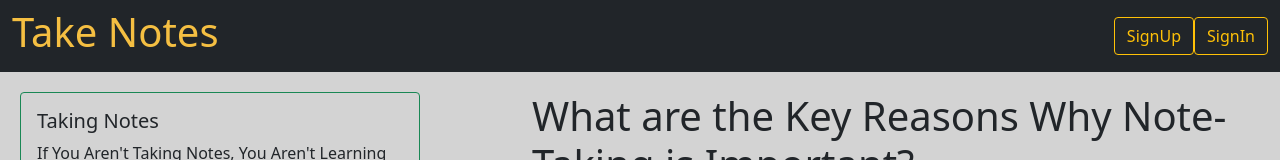
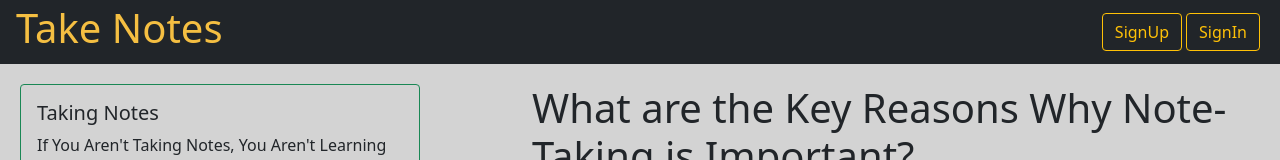
Before and after one commit to mahiiram/notestakingapp-frontend, a React (Create React App) app: page / in a window 1280 px wide. Shown: the top 160 px of the page. Built offline with nearby package versions, Linux system fonts and the light colour scheme.

Commit message:
new commit

```diff
--- a/src/Components/Navbar/Navbar.js
+++ b/src/Components/Navbar/Navbar.js
@@ -26,7 +26,7 @@ function Navbar() {
       };
     return (
         <div>
-            <nav className="navbar navbar-dark bg-dark">
+            <nav className="navbar navbar-dark bg-dark p-1">
                 <div className="container-fluid">
                     <NavLink to={'/'}><h1 style={{textDecoration:'none',color:'#f5bf42'}}>Take Notes</h1></NavLink>
                    <div className="d-grid gap-1 d-md-block">
@@ -36,7 +36,7 @@ function Navbar() {
                    <button className="btn btn-outline-warning" type="button">SignUp</button>
                    </NavLink>
                    <NavLink to={'/login'}>
-                   <button className="btn btn-outline-warning" type="button">SignIn</button>
+                   <button className="btn btn-outline-warning m-1" type="button">SignIn</button>
                    </NavLink>
                       </>
                     ):(
@@ -44,7 +44,7 @@ function Navbar() {
                         <NavLink to={'/allnotes'} >
                         <button className="btn btn-outline-warning" type="button" >Notes</button>
                         </NavLink>
-                        <button className="btn btn-outline-warning" type="button" onClick={handleLogout}>Logout</button>
+                        <button className="btn btn-outline-warning m-1" type="button" onClick={handleLogout}>Logout</button>
                         </>
                     )}
 
```
